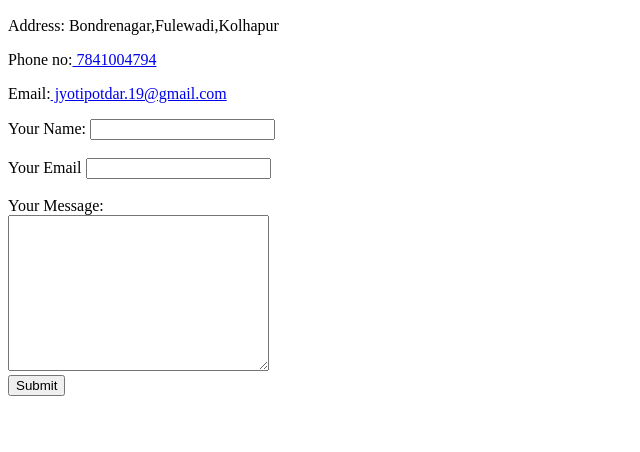
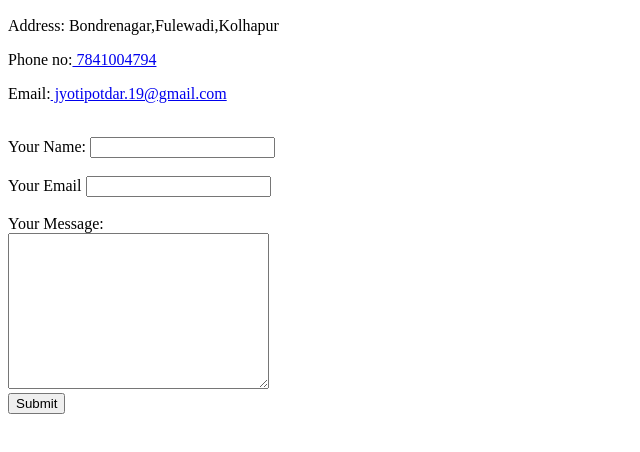
Before and after one commit to jyoti221996/CV, a plain HTML site: page contact.html in a window 1280 px wide. Shown: the part 50-502 px from the top of the page, without its empty margins (0-640 px from the left). Drawn offline with Linux system fonts and the light colour scheme.

Commit message:
Update index.html file

```diff
--- a/contact.html
+++ b/contact.html
@@ -8,7 +8,7 @@
     <h2>Contact Me</h2>
     <p>Address: Bondrenagar,Fulewadi,Kolhapur</p>
   <p>Phone no:<a href="tel:7841004794"> 7841004794</a></p>
-    <p>Email:<a href="mailto:jyotipotdar.19@gmail.com"> jyotipotdar.19@gmail.com</a></p>
+    <p>Email:<a href="mailto:jyotipotdar.19@gmail.com"> jyotipotdar.19@gmail.com</a></p><br>
 
     <form action="mailto:jyotipotdar.19@gmail.com" method="post" enctype="text/plain">
       <label>Your Name:</label>
```
